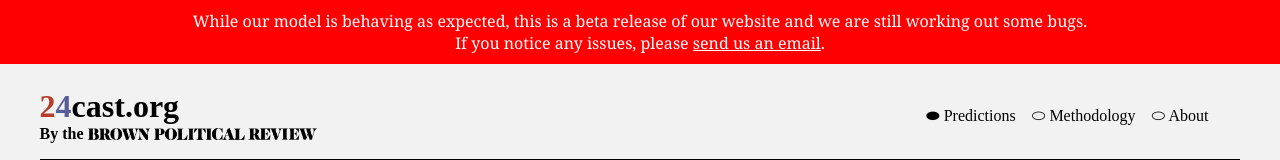
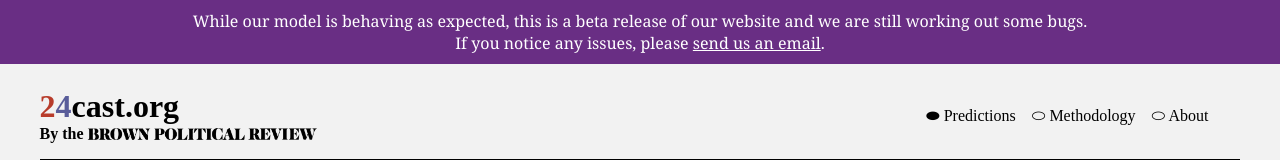
Before and after one commit to BPR-Data-Team/ElectionModel2024-site, a Next.js app: page / in a window 1280 px wide. Shown: the top 160 px of the page. Built offline with nearby package versions, Linux system fonts and the light colour scheme; no server answers; a web font is replaced by a local one.

Commit message:
Changed color of the banner

```diff
--- a/src/components/Banner.module.css
+++ b/src/components/Banner.module.css
@@ -1,5 +1,5 @@
 .banner {
-  background-color: red;
+  background-color: #692e84;
   width: 100%;
 }
 
@@ -10,7 +10,6 @@
   font-family: gelica, georgia, book antiqua, times new roman, serif;
   font-weight: 300;
   font-style: normal;
-
 }
 
 .bannerText a {
```
